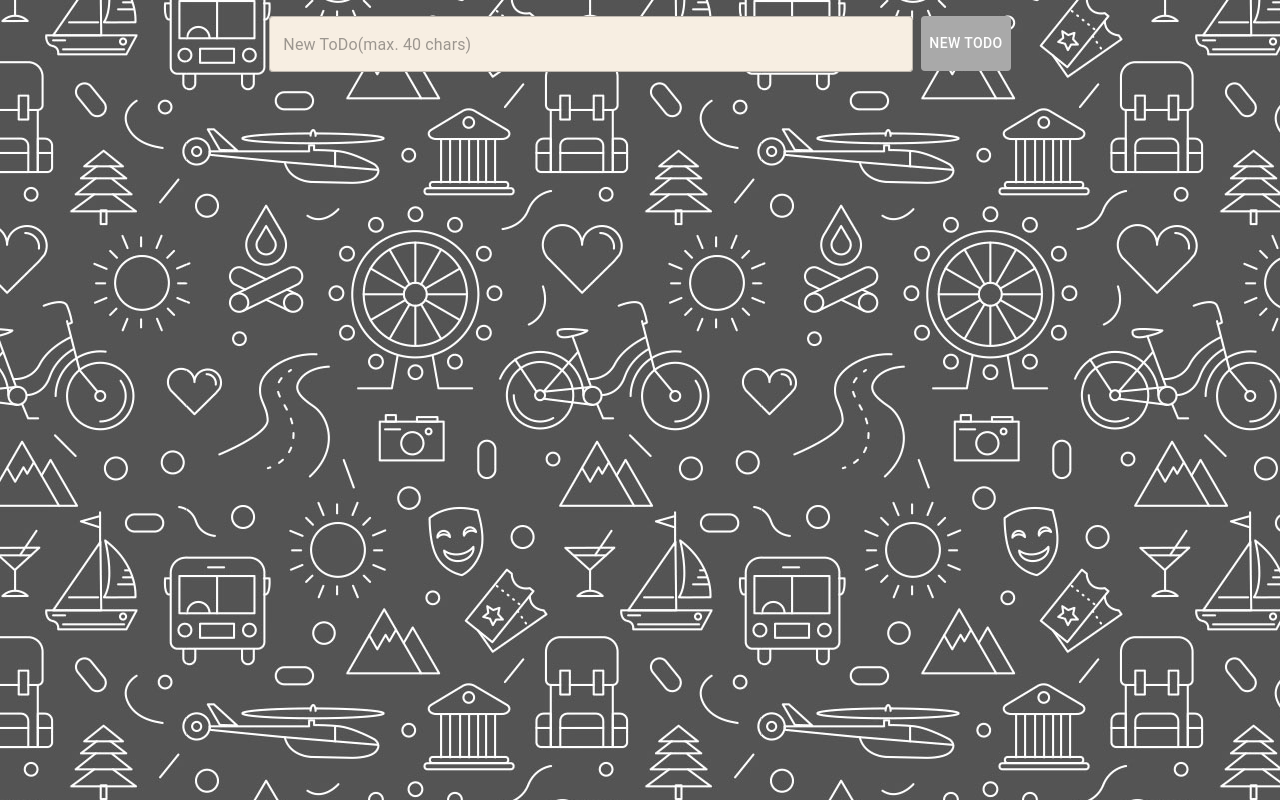
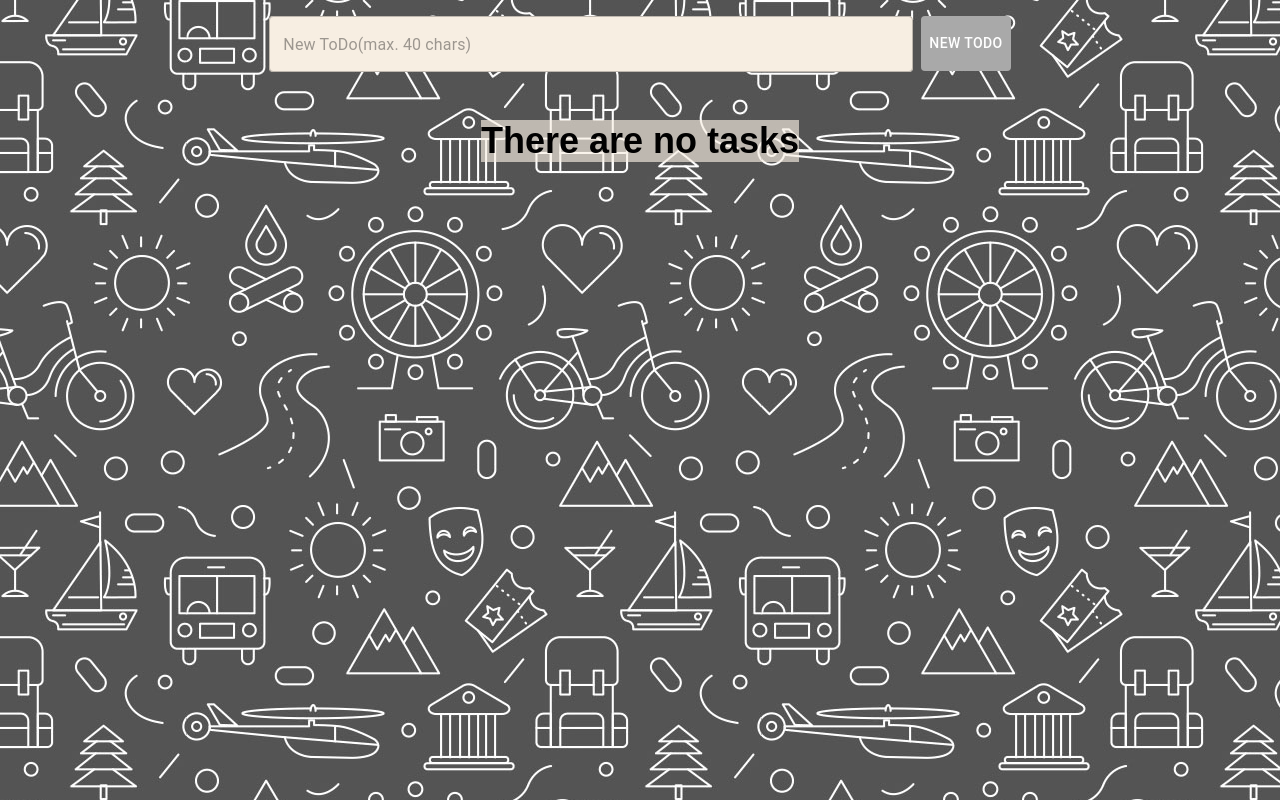
Before and after one commit to apestova/bsu_7sem_project, a React (Create React App) app: page / in a window 1280 px wide. Built offline with nearby package versions, Linux system fonts and the light colour scheme; the HTML template or start-up script is replaced by a standard one.

Commit message:
upgraded interaction with copmleted status

```diff
--- a/src/App.css
+++ b/src/App.css
@@ -39,7 +39,7 @@ body {
   width: calc(min(90vw, 760px));
   display: flex;
   justify-content: center;
-  margin: 16px 0 8px;
+  margin: 16px 0;
 }
 
 .new-todo__input {
@@ -51,13 +51,20 @@ body {
 }
 
 .todos-list {
-  width: calc(min(90vw, 760px));
   margin-top: 8px;
   display: flex;
   flex-direction: column;
+  align-items: center;
+}
+
+.todos-list__info {
+  width: fit-content;
+  color: black;
+  background-color: rgba(247, 238, 226, 0.65);
 }
 
 .todos-list__item {
+  width: calc(min(90vw, 722px));
   margin: 4px;
   padding: 4px 8px 4px 16px;
   display: flex;
@@ -65,7 +72,12 @@ body {
   word-break: break-word;
   border: 2px solid black;
   border-radius: 4px;
-  background-color: rgb(148, 118, 118);
+  background-color: rgb(125, 154, 125);
+}
+
+.todos-list__completed {
+  margin-top: 24px;
+  border-top: 2px solid black;
 }
 
 .todos-list__item__options {
--- a/src/components/TodoItem.js
+++ b/src/components/TodoItem.js
@@ -1,6 +1,6 @@
 import { IconButton, TextField } from "@material-ui/core";
 import { changeIsCompleted, deleteTodo, editTodo } from "../actions/todos";
-import { CheckCircle, CheckCircleOutline, Close, Delete, Done } from "@material-ui/icons";
+import { CheckCircleOutline, Close, Delete, Done } from "@material-ui/icons";
 import { useDispatch } from "react-redux";
 import { useState } from "react";
 
@@ -51,7 +51,11 @@ export const TodoItem = ({ todo, position }) => {
     };
 
     return (
-        <div key={position} className="todos-list__item">
+        <div
+            key={position}
+            className="todos-list__item"
+            style={{ backgroundColor: todo.isCompleted ? "" : "rgb(148, 118, 118)"}}
+        >
             <div className="todos-list__item__text" onClick={addEditMode}>
                 {isEditMode ?
                     <TextField
@@ -82,7 +86,7 @@ export const TodoItem = ({ todo, position }) => {
                     </>
                 }
                 <IconButton onClick={onChangeIsCompleted}>
-                    {todo.isCompleted ? <CheckCircle style={{ color: "green" }} /> : <CheckCircleOutline style={{ color: "red" }} />}
+                    {todo.isCompleted ? <CheckCircleOutline style={{ color: "green" }} /> : <CheckCircleOutline style={{ color: "red" }} />}
                 </IconButton>
                 <IconButton onClick={onDelete} style={{ color: "black" }}>
                     <Delete />
--- a/src/components/TodosList.js
+++ b/src/components/TodosList.js
@@ -1,9 +1,40 @@
 import { TodoItem } from "./TodoItem";
 
 export const TodosList = ({ todos }) => {
+    let uncompletedCounter = 0;
+    let completedCounter = 0;
+
+    todos.forEach((todo) => {
+        if (todo.isCompleted)
+            completedCounter++;
+        else
+            uncompletedCounter++;
+    })
+
     return (
         <div className="todos-list">
-            {todos && todos.map((todo, key) => <TodoItem key={key} todo={todo} position={key} />)}
+            {!todos.length &&
+                <h1 className="todos-list__info">There are no tasks</h1>
+            }
+            {(!!completedCounter && !!!uncompletedCounter) &&
+                <h1 className="todos-list__info">You've done everything</h1>
+            }
+            {!!uncompletedCounter &&
+                <div className="todos-list__uncompleted">
+                    {todos.map((todo, key) => {
+                        if (!todo.isCompleted)
+                            return <TodoItem key={key} todo={todo} position={key} />
+                    })}
+                </div>
+            }
+            {!!completedCounter &&
+                <div className="todos-list__completed">
+                    {todos.map((todo, key) => {
+                        if (todo.isCompleted)
+                            return <TodoItem key={key} todo={todo} position={key} />
+                    })}
+                </div>
+            }
         </div>
     );
 };
--- a/src/reducers/todos.ts
+++ b/src/reducers/todos.ts
@@ -20,7 +20,12 @@ export const todosReducer = createSlice({
             return state;
         });
         builder.addCase(changeIsCompleted.fulfilled, (state, { payload }) => {
-            state[payload].isCompleted = !state[payload].isCompleted;
+            const changedTodo = state[payload];
+            changedTodo.isCompleted = !changedTodo.isCompleted;
+
+            state.splice(payload, 1);
+            state.unshift(changedTodo);
+
             return state;
         });
     },
```
